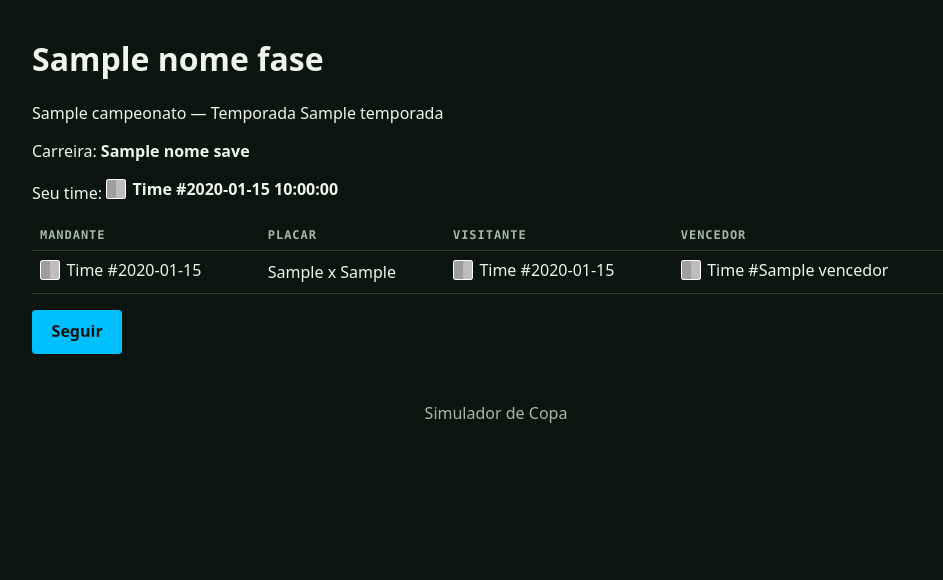
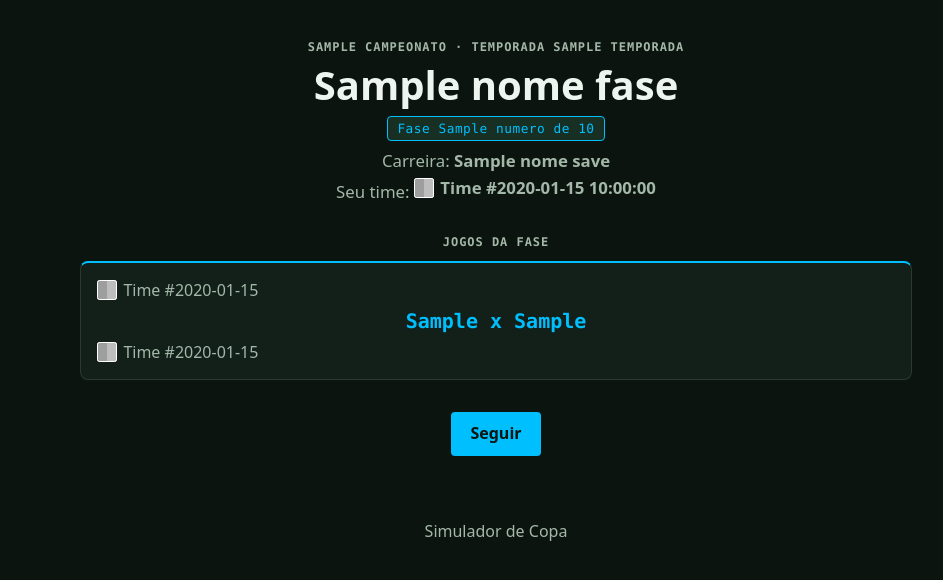
Before and after one commit to caioeichemberguedev/treinando-python, a FastAPI app: template web/templates/fase.html in a window 1280 px wide. Shown: the part 53-633 px from the top of the page, without its empty margins (144-1087 px from the left). Run offline with FastAPI, Linux system fonts and the light colour scheme; the template is opened without the code that fills it: most values are stand-ins (such as "Sample title", 1, 10 or a date in 2020).

Commit message:
feat(web): fase em cards de confronto [E-022-T8]

```diff
--- a/web/static/css/estilo.css
+++ b/web/static/css/estilo.css
@@ -807,6 +807,112 @@ td {
     border-radius: 0;
 }
 
+/* Fase (E-022): o jogo do jogador em card destaque com placar grande; os
+   demais confrontos em mini-cards. Vencedor = classe + chip "Classificado". */
+.cabecalho-fase .chips {
+    margin-bottom: 0.5rem;
+}
+
+.cabecalho-fase .subtitulo + .subtitulo {
+    margin-top: 0.25rem;
+}
+
+.card-jogo-jogador {
+    max-width: 40rem;
+    margin: 0 auto calc(var(--espacamento) * 2);
+}
+
+.placar-fase {
+    gap: 0.75rem;
+}
+
+.placar-lado {
+    display: flex;
+    flex-direction: column;
+    align-items: center;
+    gap: 0.5rem;
+    min-width: 0;
+}
+
+.placar-fase .time {
+    font-size: 1.1rem;
+    line-height: 1.25;
+    color: var(--cor-texto-suave);
+}
+
+.placar-fase .confronto-vencedor .time {
+    font-weight: 700;
+    color: var(--cor-texto);
+}
+
+.placar-legenda {
+    margin: var(--espacamento) 0 0;
+    font-size: 0.9rem;
+    text-align: center;
+    color: var(--cor-texto-suave);
+}
+
+.titulo-secao {
+    max-width: 52rem;
+    margin: 0 auto 0.75rem;
+    font-family: var(--fonte-numeros);
+    font-size: 0.75rem;
+    font-weight: 600;
+    text-transform: uppercase;
+    letter-spacing: 0.08em;
+    text-align: center;
+    color: var(--cor-texto-suave);
+}
+
+/* <ul class="cards confrontos">: lista sem marcador, mesma grade dos cards */
+.confrontos {
+    padding: 0;
+    list-style: none;
+}
+
+.confronto {
+    display: flex;
+    flex-direction: column;
+    gap: 0.5rem;
+    padding: var(--espacamento);
+}
+
+.confronto-time {
+    display: flex;
+    flex-wrap: wrap;
+    align-items: center;
+    justify-content: space-between;
+    gap: 0.4rem 0.75rem;
+    min-width: 0;
+    color: var(--cor-texto-suave);
+}
+
+.confronto-time .time {
+    min-width: 0;
+}
+
+.confronto-time.confronto-vencedor {
+    font-weight: 700;
+    color: var(--cor-texto);
+}
+
+.confronto-placar {
+    margin: 0;
+    font-family: var(--fonte-numeros);
+    font-size: 1.25rem;
+    font-weight: 700;
+    font-variant-numeric: tabular-nums;
+    text-align: center;
+    color: var(--cor-acido);
+}
+
+/* Celular: o placar grande empilha (time, gols, time) para o chip caber */
+@media (max-width: 30rem) {
+    .placar-fase {
+        grid-template-columns: 1fr;
+    }
+}
+
 .acoes {
     display: flex;
     flex-wrap: wrap;
--- a/web/templates/fase.html
+++ b/web/templates/fase.html
@@ -3,35 +3,61 @@
 {% block titulo %}{{ nome_fase }} — Jogo de Futebol{% endblock %}
 
 {% block conteudo %}
+    <header class="cabecalho-tela cabecalho-fase">
+        <p class="rotulo">{{ campeonato }} · Temporada {{ temporada }}</p>
         <h1>{{ nome_fase }}</h1>
-    <p>{{ campeonato }} — Temporada {{ temporada }}</p>
+        {% if progresso %}
+            <p class="chips"><span class="chip chip-acido">Fase {{ progresso.numero }} de {{ progresso.total }}</span></p>
+        {% endif %}
         {% if nome_save %}
-        <p>Carreira: <strong>{{ nome_save }}</strong></p>
+            <p class="subtitulo">Carreira: <strong>{{ nome_save }}</strong></p>
         {% endif %}
-    <p>Seu time: <strong class="time">{{ escudo(time_escolhido, 20) }}{{ nome_time(time_escolhido) }}</strong></p>
+        <p class="subtitulo">Seu time: <strong class="time">{{ escudo(time_escolhido, 20) }}{{ nome_time(time_escolhido) }}</strong></p>
+    </header>
 
-    <table>
-        <thead>
-            <tr>
-                <th>Mandante</th>
-                <th>Placar</th>
-                <th>Visitante</th>
-                <th>Vencedor</th>
-            </tr>
-        </thead>
-        <tbody>
-        {% for time_a, time_b, vencedor, gols_a, gols_b in confrontos %}
-            <tr>
-                <td><span class="time">{{ escudo(time_a, 20) }}{{ nome_time(time_a) }}</span></td>
-                <td>{{ gols_a }} x {{ gols_b }}</td>
-                <td><span class="time">{{ escudo(time_b, 20) }}{{ nome_time(time_b) }}</span></td>
-                <td><span class="time">{{ escudo(vencedor, 20) }}{{ nome_time(vencedor) }}</span></td>
-            </tr>
+    {% if confronto_jogador %}
+        {% set time_a, time_b, vencedor, gols_a, gols_b = confronto_jogador %}
+        <section class="card card-destaque card-jogo-jogador">
+            <h2>Seu jogo</h2>
+            <div class="placar placar-fase">
+                <div class="placar-lado{% if vencedor == time_a %} confronto-vencedor{% endif %}">
+                    <span class="time">{{ escudo(time_a, 48) }}{{ nome_time(time_a) }}</span>
+                    {% if vencedor == time_a %}<span class="chip chip-acido">Classificado</span>{% endif %}
+                </div>
+                <span class="placar-gols">{{ gols_a }}<span class="placar-x"> x </span>{{ gols_b }}</span>
+                <div class="placar-lado{% if vencedor == time_b %} confronto-vencedor{% endif %}">
+                    <span class="time">{{ escudo(time_b, 48) }}{{ nome_time(time_b) }}</span>
+                    {% if vencedor == time_b %}<span class="chip chip-acido">Classificado</span>{% endif %}
+                </div>
+            </div>
+            <p class="placar-legenda">Decidido nos pênaltis</p>
+        </section>
+    {% endif %}
+
+    {% if outros_confrontos %}
+        <section class="fase-outros">
+            <h2 class="titulo-secao">{% if confronto_jogador %}Outros jogos da fase{% else %}Jogos da fase{% endif %}</h2>
+            <ul class="cards confrontos">
+            {% for time_a, time_b, vencedor, gols_a, gols_b in outros_confrontos %}
+                <li class="card confronto">
+                    <div class="confronto-time{% if vencedor == time_a %} confronto-vencedor{% endif %}">
+                        <span class="time">{{ escudo(time_a, 20) }}{{ nome_time(time_a) }}</span>
+                        {% if vencedor == time_a %}<span class="chip chip-acido">Classificado</span>{% endif %}
+                    </div>
+                    <p class="confronto-placar">{{ gols_a }} x {{ gols_b }}</p>
+                    <div class="confronto-time{% if vencedor == time_b %} confronto-vencedor{% endif %}">
+                        <span class="time">{{ escudo(time_b, 20) }}{{ nome_time(time_b) }}</span>
+                        {% if vencedor == time_b %}<span class="chip chip-acido">Classificado</span>{% endif %}
+                    </div>
+                </li>
             {% endfor %}
-        </tbody>
-    </table>
+            </ul>
+        </section>
+    {% endif %}
 
+    <div class="acoes-centro">
         <form method="post" action="{{ url_for('seguir_fase') }}">
             <button type="submit" class="botao">Seguir</button>
         </form>
+    </div>
 {% endblock %}
```
Also changed, not shown: tests/web/test_jogo.py (+88 -1 lines). Lines whose indentation alone changed are shown as unchanged.
